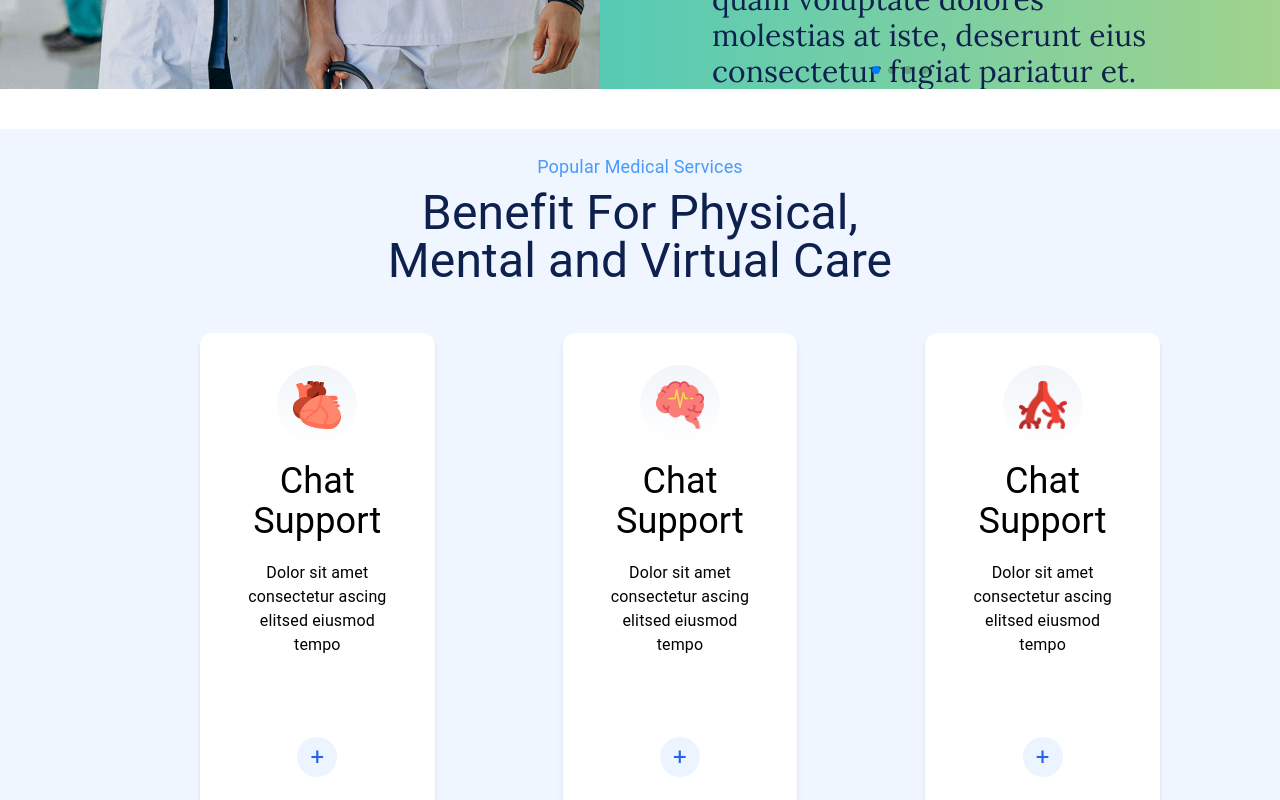
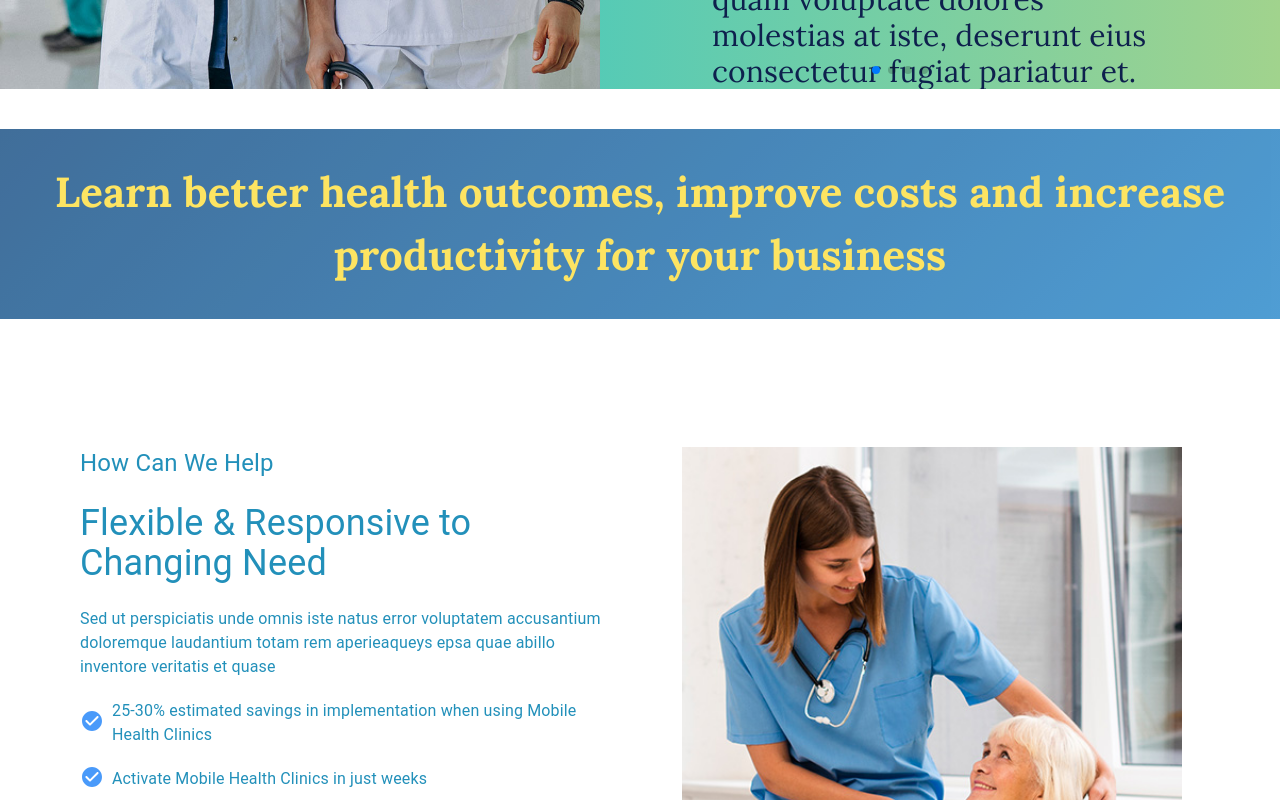
Before and after one commit to annamalairv/medicalsite-FT1, a Next.js app: page / in a window 1280 px wide. Shown: the part 3700-4500 px from the top of the page. Built offline with nearby package versions, Linux system fonts and the light colour scheme.

Commit message:
for deployment

```diff
--- a/components/common/card.tsx
+++ b/components/common/card.tsx
@@ -3,7 +3,7 @@ import React, { useState } from "react";
 // import gitdp from';
 // medi-app\assets\
 
-const card = ({ prop }) => {
+const card = (prop:any) => {
   const [card1, setCard1] = useState(false);
 
 
--- a/pages/home.tsx
+++ b/pages/home.tsx
@@ -15,7 +15,7 @@ export default function HomePage() {
       <AboutMainScreen />
       <MakeAnAppointment/>
       <Testimonial/>
-      <MedicalService/>
+      {/* <MedicalService/> */}
 <HelpCardSection/>
     </div>
   );
```
